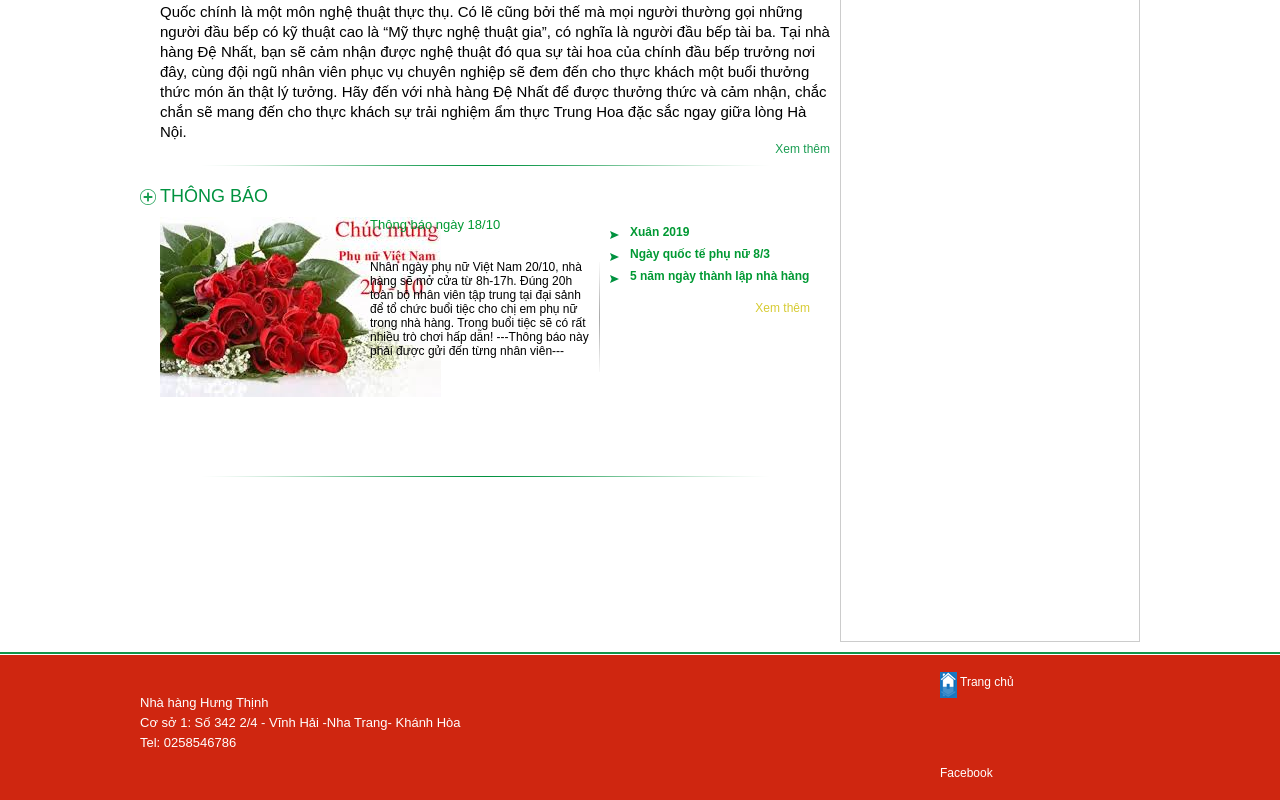
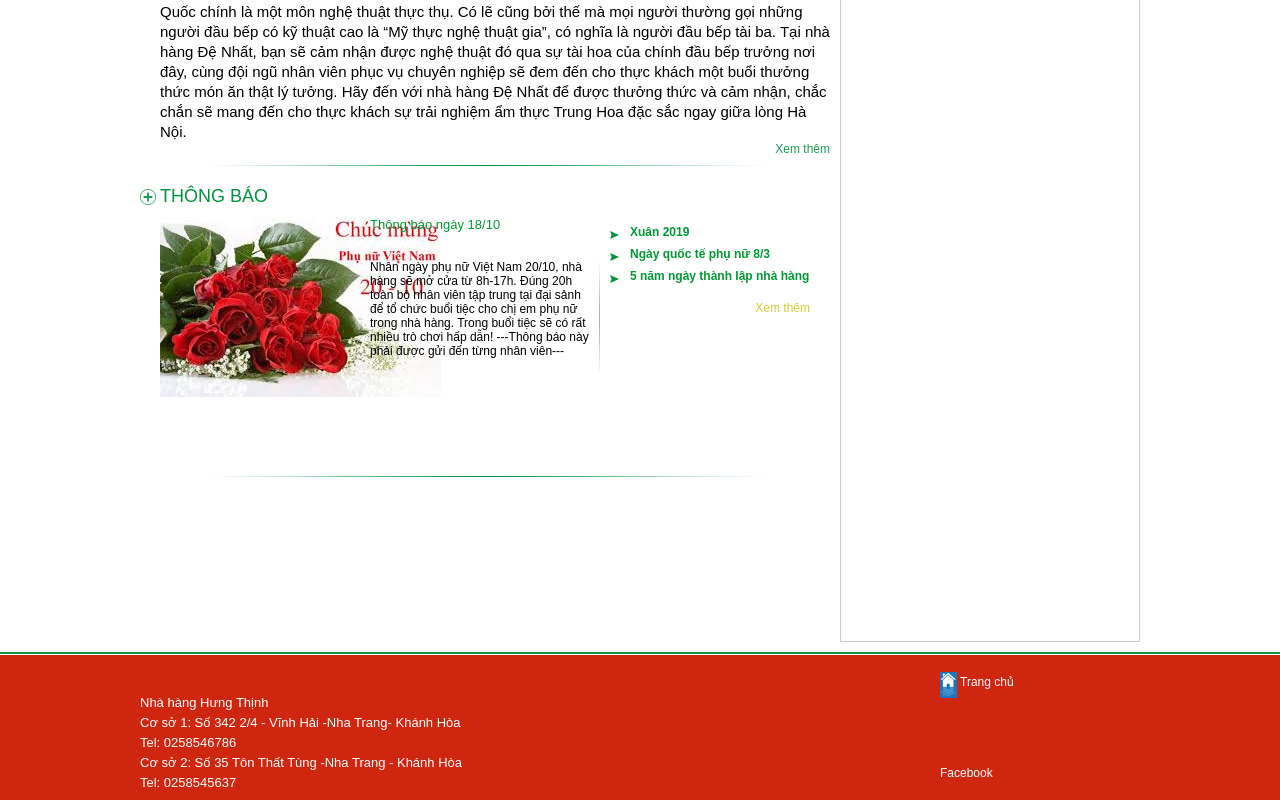
Before and after one commit to NeihTzxc/BTL, a plain HTML site: page Index.html in a window 1280 px wide. Shown: the part 819-1619 px from the top of the page. Drawn offline with nearby package versions, Linux system fonts and the light colour scheme; a script that the page names is missing.

Commit message:
update index.html
update  address

```diff
--- a/Index.html
+++ b/Index.html
@@ -183,6 +183,8 @@
             	<p>Nhà hàng Hưng Thịnh</p>
 				<p>Cơ sở 1: Số 342 2/4 - Vĩnh Hải -Nha Trang- Khánh Hòa </p>
 				<p>Tel: 0258546786</p>
+			<p>Cơ sở 2: Số 35 Tôn Thất Tùng -Nha Trang - Khánh Hòa</p>
+			<p>Tel: 0258545637</p>
 
             </div>
             <div id="footer_right">
```
